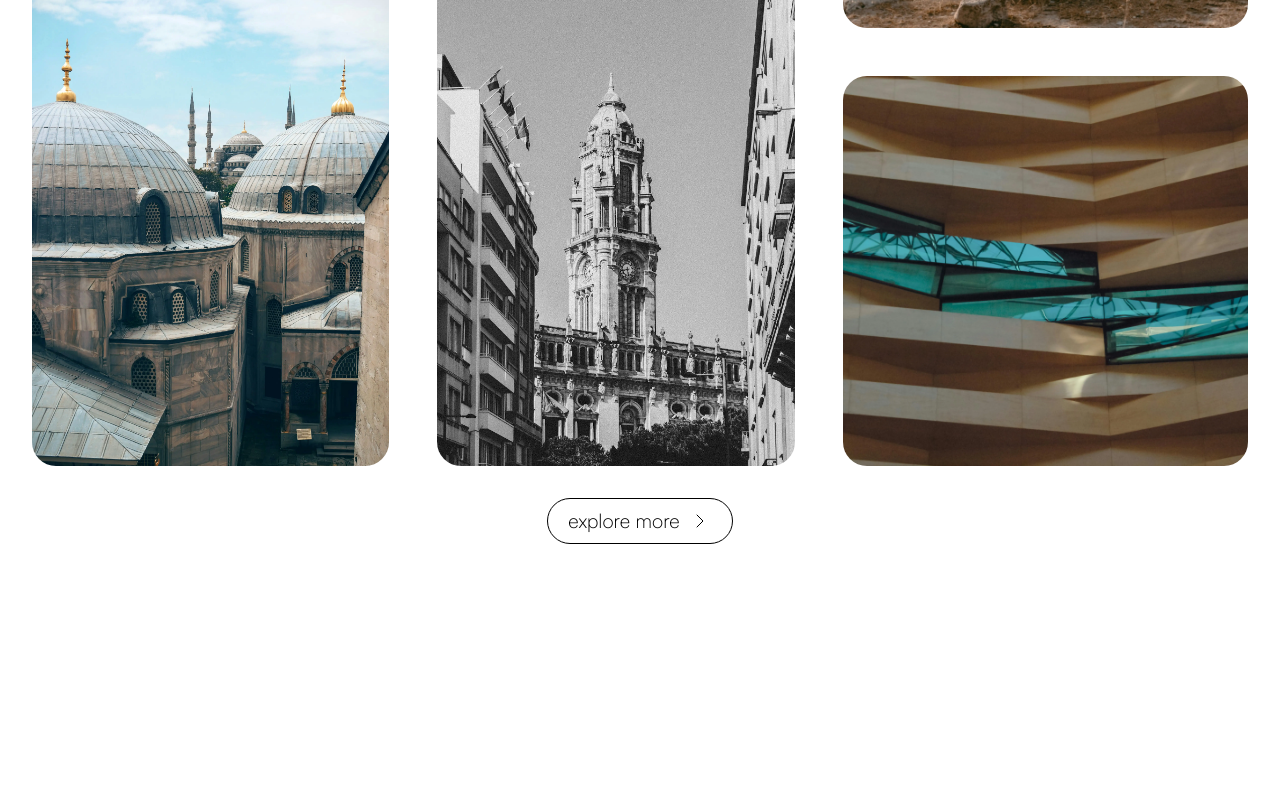
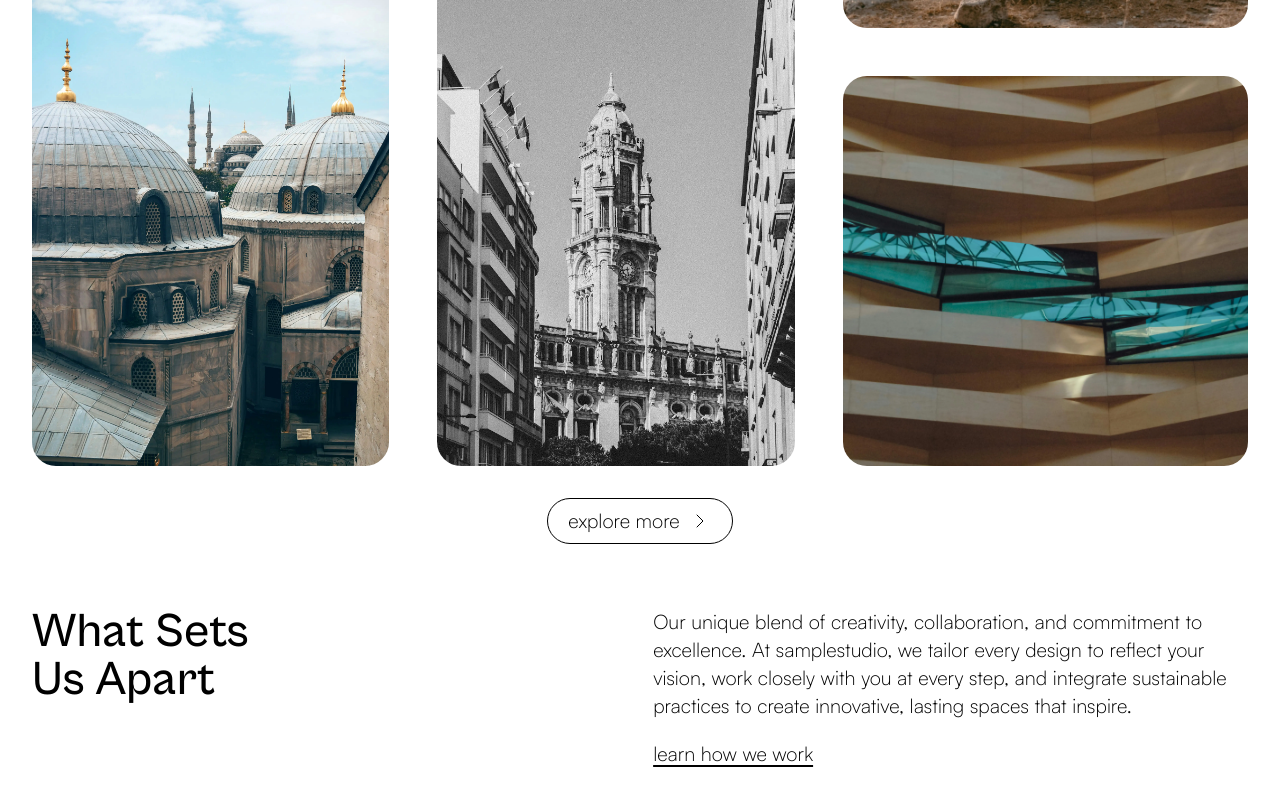
Before and after one commit to swayamsth/samplestudio, a React (Vite) app: page / in a window 1280 px wide. Shown: the part 2458-3258 px from the top of the page. Before the commit the page ends 3034 px from the top, so only its background shows below. Built offline with nearby package versions, Linux system fonts and the light colour scheme.

Commit message:
Add whyUs section with styling

```diff
--- a/src/App.jsx
+++ b/src/App.jsx
@@ -3,6 +3,7 @@ import About from "./sections/About";
 import FeaturedProjects from "./sections/FeaturedProjects";
 import Hero from "./sections/Hero";
 import { useEffect } from "react";
+import WhyUs from "./sections/WhyUs";
 
 export default function App() {
   useEffect(() => {
@@ -21,6 +22,7 @@ export default function App() {
       <Hero />
       <About />
       <FeaturedProjects />
+      <WhyUs />
     </div>
   );
 }
--- a/src/constants/index.jsx
+++ b/src/constants/index.jsx
@@ -1,4 +1,4 @@
-import { button } from "framer-motion/client";
+import { button, image } from "framer-motion/client";
 
 export const hero = [
   {
@@ -57,3 +57,27 @@ export const projects = [
     },
   },
 ];
+
+export const whyUsHeading = [
+  {
+    title: "What Sets Us Apart",
+    description:
+      "Our unique blend of creativity, collaboration, and commitment to excellence. At samplestudio, we tailor every design to reflect your vision, work closely with you at every step, and integrate sustainable practices to create innovative, lasting spaces that inspire.",
+    button: {
+      title: "learn how we work",
+    },
+  },
+];
+
+export const whyUs = [
+  {
+    id: "01",
+    title: "Innovative, Tailored Solutions",
+    description:
+      "At samplestudio, every project begins with your unique vision. We design personalized, cutting-edge spaces that reflect your needs, whether it's a modern home or a sustainable urban development, pushing the boundaries of creativity and innovation.",
+    image: {
+      src: "/images/whyUs1.webp",
+      title: "(01) beach house in miami",
+    },
+  },
+];
--- /dev/null
+++ b/src/sections/WhyUs.jsx
@@ -0,0 +1,28 @@
+import React from "react";
+import { whyUs, whyUsHeading } from "../constants";
+
+const WhyUs = () => {
+  return (
+    <section>
+      {whyUsHeading.map(({ title, description, button }, index) => (
+        <div key={index} className="p-8 flex justify-between">
+          <h1 className="font-cabinet text-3xl font-medium sm:text-4xl lg:text-5xl 2xl:text-6xl w-[8ch]">
+            {title}
+          </h1>
+
+          <div className="flex flex-col gap-5 justify-start items-start max-w-prose">
+            <p className="font-satoshi font-light text-base sm:text-lg lg:text-xl 2xl:text-2xl">
+              {description}
+            </p>
+
+            <button className="font-satoshi text-lg font-light sm:text-xl lg:text-xl  2xl:text-2xl underline underline-offset-4">
+              {button.title}
+            </button>
+          </div>
+        </div>
+      ))}
+    </section>
+  );
+};
+
+export default WhyUs;
```
